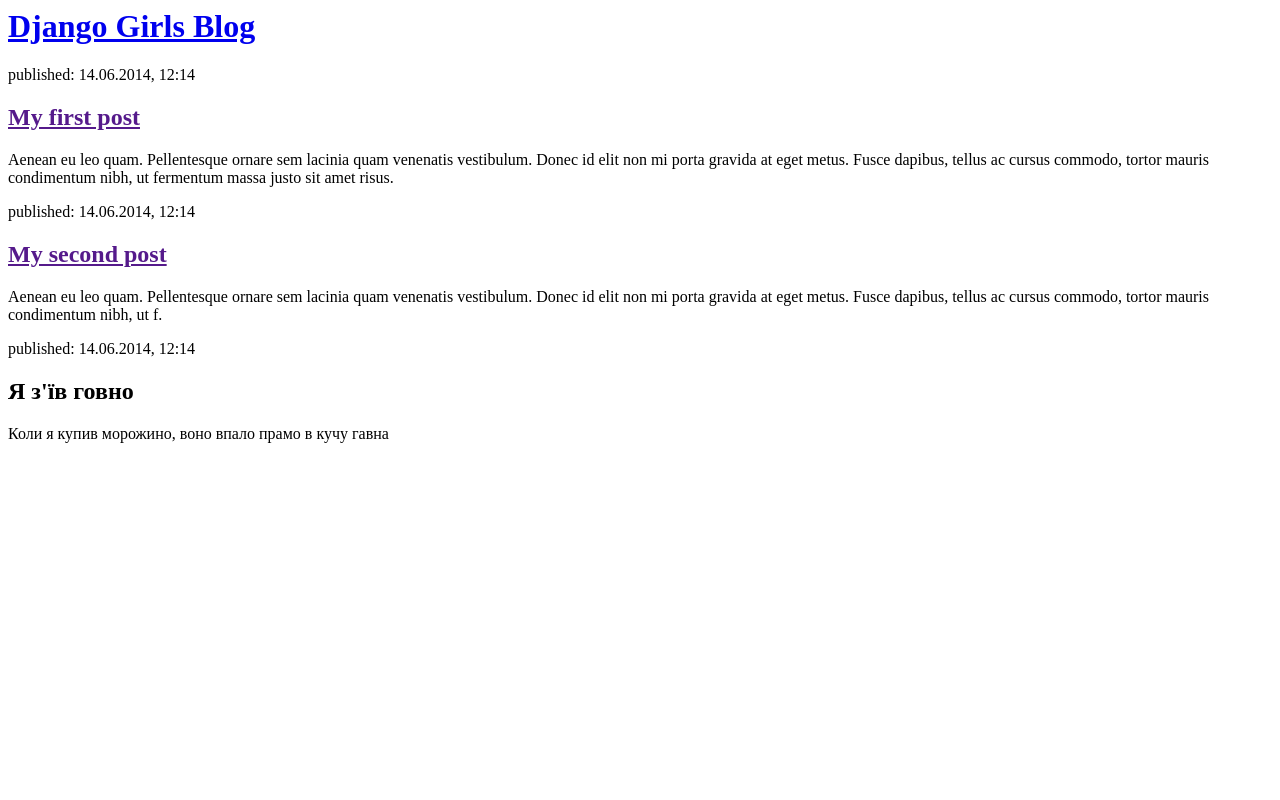
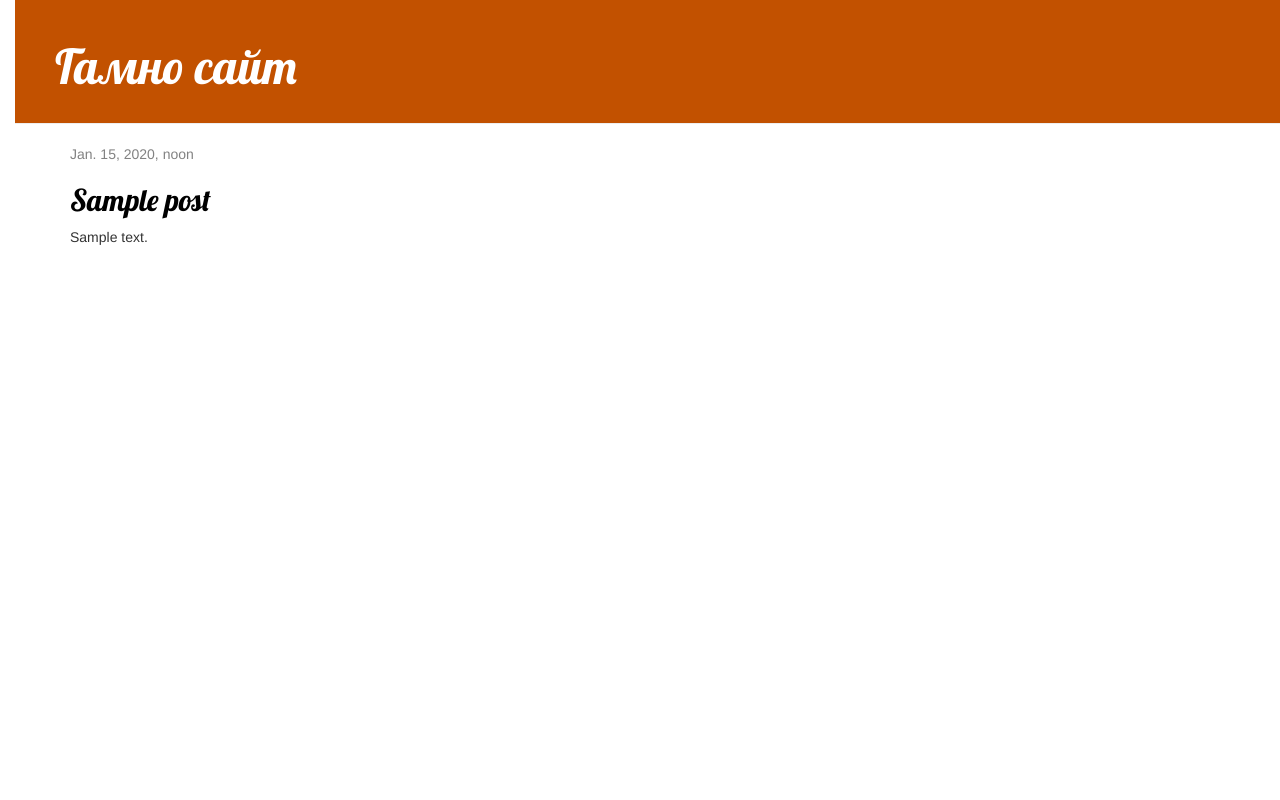
Before and after one commit to Libolir/my-first-blog, a Django app: page / in a window 1280 px wide. Run offline with Django 3.2, Linux system fonts and the light colour scheme; tables that the repository leaves empty hold one stand-in row (values such as "Sample post"); some libraries are stand-ins or nearby versions.

Commit message:
Added view and template for detailed blog post as well as CSS for the site.

```diff
--- /dev/null
+++ b/blog/static/css/blog.css
@@ -0,0 +1,55 @@
+h1 a, h2 a {
+    color: #FF8833;
+    font-family: 'Lobster';
+}
+
+body{
+    padding-left: 15px;
+}
+
+.page-header {
+    background-color: #C25100;
+    margin-top: 0;
+    padding: 20px 20px 20px 40px;
+}
+
+.page-header h1, .page-header h1 a, .page-header h1 a:visited, .page-header h1 a:active {
+    color: #ffffff;
+    font-size: 36pt;
+    text-decoration: none;
+}
+
+.content {
+    margin-left: 40px;
+}
+
+h1, h2, h3, h4 {
+    font-family: 'Lobster', cursive;
+}
+
+.date {
+    color: #828282;
+}
+
+.save {
+    float: right;
+}
+
+.post-form textarea, .post-form input {
+    width: 100%;
+}
+
+.top-menu, .top-menu:hover, .top-menu:visited {
+    color: #ffffff;
+    float: right;
+    font-size: 26pt;
+    margin-right: 20px;
+}
+
+.post {
+    margin-bottom: 70px;
+}
+
+.post h2 a, .post h2 a:visited {
+    color: #000000;
+}
--- /dev/null
+++ b/blog/templates/blog/base.html
@@ -0,0 +1,22 @@
+{% load static %}
+<html>
+    <head>
+        <title>Гамно сайт</title>
+        <link rel="stylesheet" href="//maxcdn.bootstrapcdn.com/bootstrap/3.2.0/css/bootstrap.min.css">
+        <link rel="stylesheet" href="//maxcdn.bootstrapcdn.com/bootstrap/3.2.0/css/bootstrap-theme.min.css">
+        <link rel="stylesheet" href="{% static 'css/blog.css' %}">
+        <link href="//fonts.googleapis.com/css?family=Lobster&subset=latin,latin-ext" rel="stylesheet" type="text/css">
+    </head>
+    <body>
+        <div class="page-header">
+            <h1><a href="/">Гамно сайт</a></h1>
+        </div>
+        <div class="content container">
+            <div class="row">
+                <div class="col-md-8">
+                {% block content %}
+                {% endblock %}
+                </div>
+            </div>
+        </div>
+    </body>
--- a/blog/templates/blog/post_list.html
+++ b/blog/templates/blog/post_list.html
@@ -1,28 +1,13 @@
-<html>
-    <head>
-        <title>Django Girls blog</title>
-    </head>
-    <body>
-        <div>
-            <h1><a href="/">Django Girls Blog</a></h1>
+{% extends 'blog/base.html' %}
+
+{% block content %}
+    {% for post in posts %}
+        <div class="post">
+            <div class="date">
+                {{ post.published_date }}
+            </div>
+            <h2><a href="{% url 'post_detail' pk=post.pk %}">{{ post.title }}</a></h2>
+            <p>{{ post.text|linebreaksbr }}</p>
         </div>
-
-        <div>
-            <p>published: 14.06.2014, 12:14</p>
-            <h2><a href="">My first post</a></h2>
-            <p>Aenean eu leo quam. Pellentesque ornare sem lacinia quam venenatis vestibulum. Donec id elit non mi porta gravida at eget metus. Fusce dapibus, tellus ac cursus commodo, tortor mauris condimentum nibh, ut fermentum massa justo sit amet risus.</p>
-        </div>
-
-        <div>
-            <p>published: 14.06.2014, 12:14</p>
-            <h2><a href="">My second post</a></h2>
-            <p>Aenean eu leo quam. Pellentesque ornare sem lacinia quam venenatis vestibulum. Donec id elit non mi porta gravida at eget metus. Fusce dapibus, tellus ac cursus commodo, tortor mauris condimentum nibh, ut f.</p>
-        </div>
-
-        <div>
-            <p>published: 14.06.2014, 12:14</p>
-            <h2>Я з'їв говно</h2>
-            <p>Коли я купив морожино, воно впало прамо в кучу гавна</p>
-        </div>
-    </body>
-</html>
+    {% endfor %}
+{% endblock %}
--- a/blog/urls.py
+++ b/blog/urls.py
@@ -1,7 +1,7 @@
 from django.urls import path
-from .import views
-
+from . import views
 
 urlpatterns = [
-    path('', views.post_list, name='post_list')
+    path('', views.post_list, name='post_list'),
+    path('post/<int:pk>/', views.post_detail, name='post_detail'),
 ]
--- a/blog/views.py
+++ b/blog/views.py
@@ -1,8 +1,16 @@
 from django.shortcuts import render
 from .models import Post
 from django.utils import timezone
+from django.shortcuts import render, get_object_or_404
 
 # Create your views here.
 def post_list(request):
     posts = Post.objects.filter(published_date__lte=timezone.now()).order_by('published_date')
     return render(request, 'blog/post_list.html', {'posts': posts})
+
+def post_detail(request, pk):
+    Post.objects.get(pk=pk)
+
+def post_detail(request, pk):
+    post = get_object_or_404(Post, pk=pk)
+    return render(request, 'blog/post_detail.html', {'post': post})
```
Also changed, not shown: blog/templates/blog/post_detail.html (added, +13 -0 lines).
